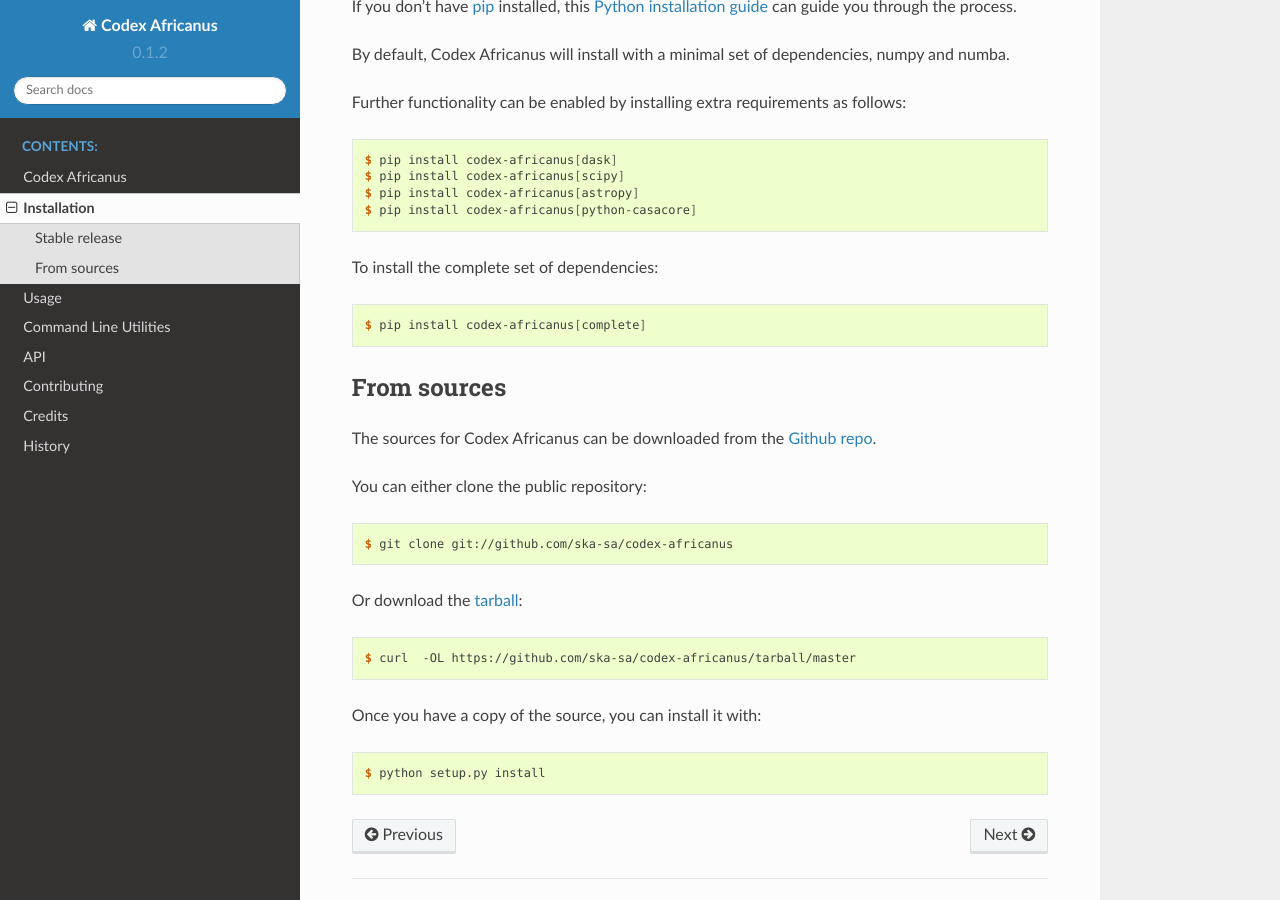
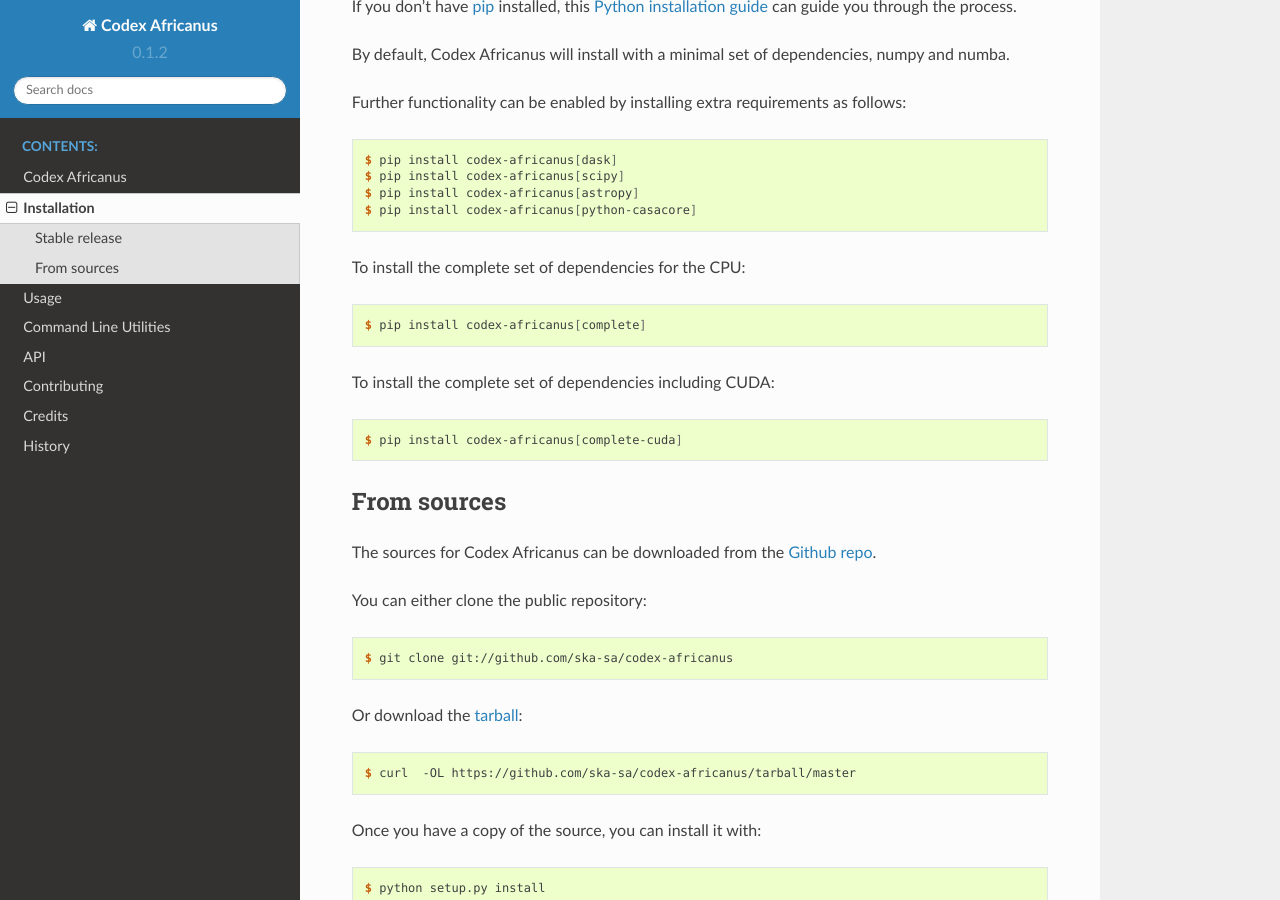
Before and after one commit to ratt-ru/codex-africanus, a Sphinx documentation site: the page built from docs/installation.rst, in a window 1280 px wide and 900 px high, scrolled down 408 px. Built offline with Sphinx 7.4.7 and the Read the Docs theme 2.0.0, drawn with Linux system fonts in a browser that asks for light colours.

Commit message:
Support complete and complete-cuda in extras_require (#87)

```diff
--- a/HISTORY.rst
+++ b/HISTORY.rst
@@ -4,6 +4,7 @@ History
 
 0.1.3 (2018-03-28)
 ------------------
+* Support `complete` and `complete-cuda` to support non-GPU installs (:pr:`87`)
 * Gaussian Shape Parameter Implementation (:pr:`82`, :pr:`83`)
 * Compare predict versus MeqTrees (:pr:`79`)
 * Time and channel averaging (:pr:`75`)
--- a/docs/installation.rst
+++ b/docs/installation.rst
@@ -34,11 +34,18 @@ as follows:
     $ pip install codex-africanus[python-casacore]
 
 
-To install the complete set of dependencies:
+To install the complete set of dependencies for the CPU:
 
 .. code-block:: console
 
     $ pip install codex-africanus[complete]
+
+To install the complete set of dependencies including CUDA:
+
+.. code-block:: console
+
+    $ pip install codex-africanus[complete-cuda]
+
 
 .. _pip: https://pip.pypa.io
 .. _Python installation guide: http://docs.python-guide.org/en/latest/starting/installation/
--- a/setup.py
+++ b/setup.py
@@ -40,7 +40,11 @@ extras_require = {
     'testing': ['pytest', 'pytest-runner']
 }
 
-extras_require['complete'] = sorted(set(sum(extras_require.values(), [])))
+_non_cuda_extras = [er for n, er in extras_require.items() if n != "cuda"]
+_all_extras = extras_require.values()
+
+extras_require['complete'] = sorted(set(sum(_non_cuda_extras, [])))
+extras_require['complete-cuda'] = sorted(set(sum(_all_extras, [])))
 
 setup_requirements = ['pytest-runner', ]
 test_requirements = (['pytest'] +
```
